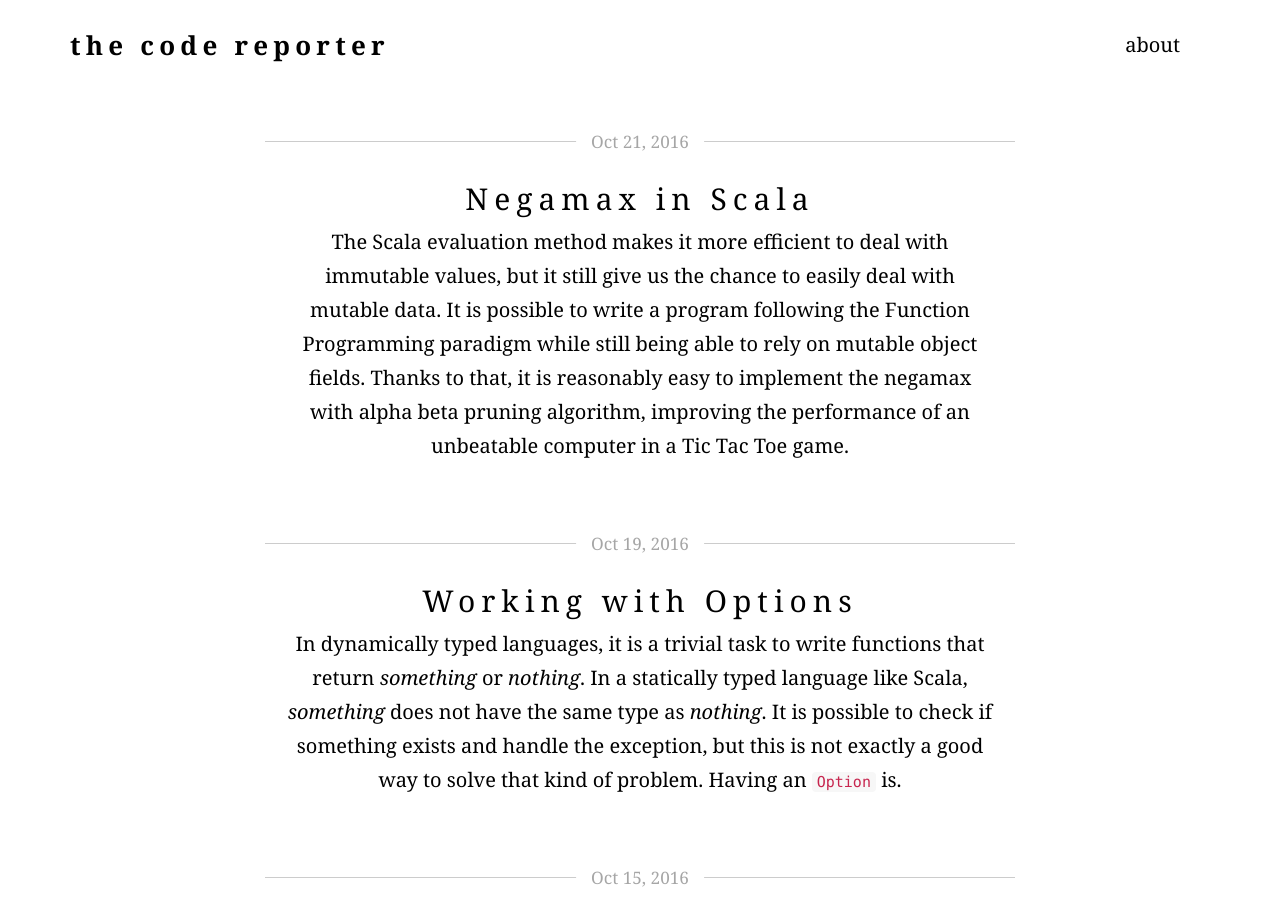
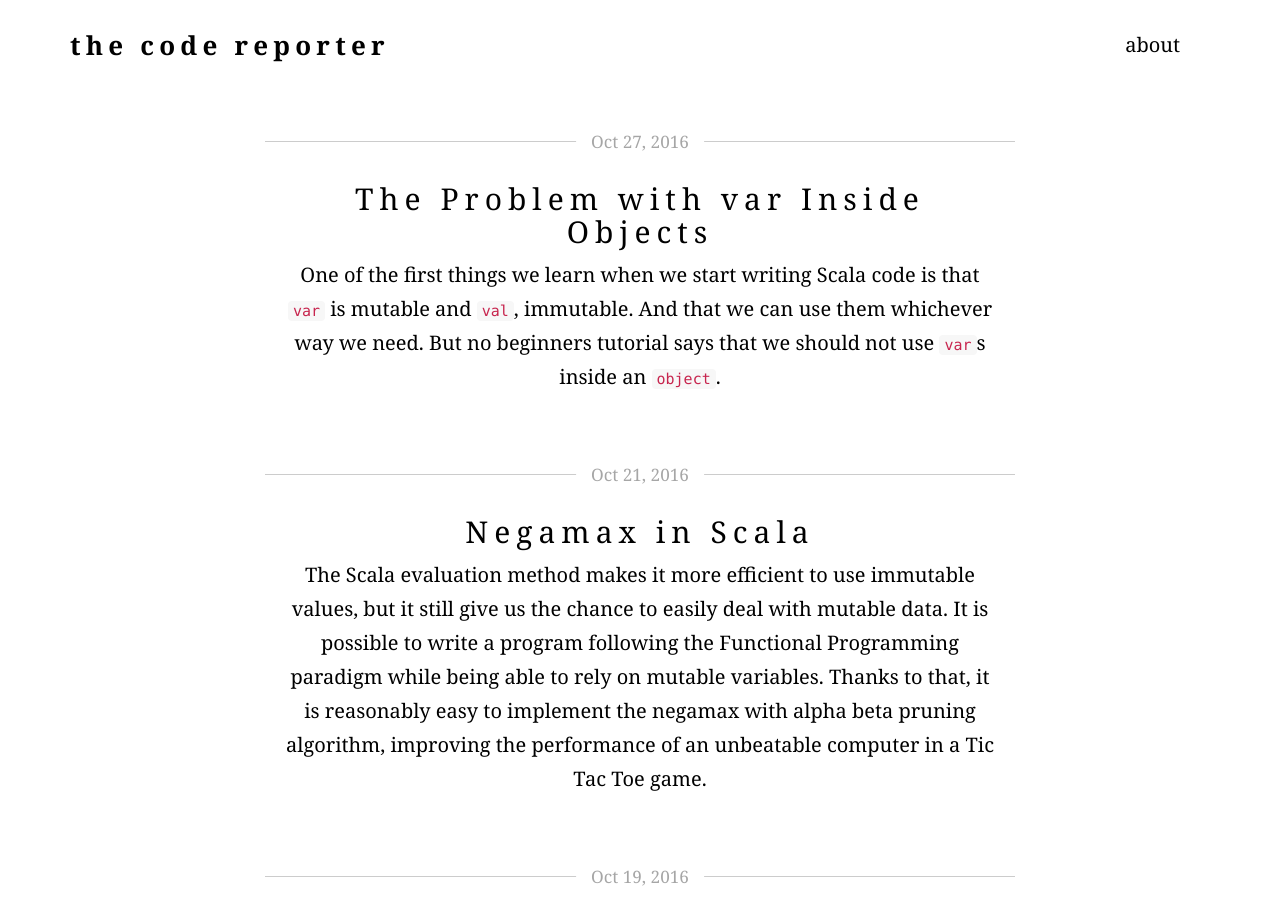
Before and after one commit to pwdd/pwdd.github.io, a Jekyll site: the page built from index.html, in a window 1280 px wide and 900 px high. Built offline with Jekyll 4.4.1, drawn with Linux system fonts in a browser that asks for light colours; nearby versions of some CDN libraries; some web fonts are replaced; some of the changed lines change nothing that is shown.

Commit message:
var inside objects

````diff
--- a/_posts/2016-10-21-negamax-in-scala.md
+++ b/_posts/2016-10-21-negamax-in-scala.md
@@ -6,7 +6,7 @@ category: apprenticeship
 tags: [scala]
 ---
 
-The [Scala evaluation method]({% post_url 2016-10-14-how-scala-is-evaluated %}) makes it more efficient to deal with immutable values, but it still give us the chance to easily deal with mutable data. It is possible to write a program following the Function Programming paradigm while still being able to rely on mutable object fields. Thanks to that, it is reasonably easy to implement the negamax with alpha beta pruning algorithm, improving the performance of an unbeatable computer in a Tic Tac Toe game. <!--more-->
+The [Scala evaluation method]({% post_url 2016-10-14-how-scala-is-evaluated %}) makes it more efficient to use immutable values, but it still give us the chance to easily deal with mutable data. It is possible to write a program following the Functional Programming paradigm while being able to rely on mutable variables. Thanks to that, it is reasonably easy to implement the negamax with alpha beta pruning algorithm, improving the performance of an unbeatable computer in a Tic Tac Toe game. <!--more-->
 
 ## Negamax with alpha beta pruning
 
@@ -38,7 +38,7 @@ The search would find that position 3 has the value 100 (the value returned by t
 
 In Clojure, because it is a purely functional language, trying to emulate the behavior of imperative programming and break out of loop if a condition is met and dealing with a mutable value (updating alpha) is complicated. At least, it was for me, when I tried. I [ended up](https://github.com/pwdd/ttt-clojure/blob/master/src/ttt/computer/negamax.clj#L27) using `map` to generate the boards and run the analysis.
 
-In Scala, because it can be used as a Object Oriented language, dealing with a mutable variable was easier. My solution was to have a `var` associated with the object and update it during the loop.
+In Scala, because it can be used as a Object Oriented language, dealing with a mutable variable was easier. My solution was to have a `var` associated with the class and update it during the loop.
 
 Two things to consider while writing the algorithm:
 
@@ -53,7 +53,7 @@ Here is a edited version of the solution. Both players start with the worst poss
 ```scala
 import scala.util.control.Breaks._
 
-object Negamax {
+class Negamax {
   var bestMove = -1
 
   def score(board: List[Symbol],
--- /dev/null
+++ b/_posts/2016-10-27-do-not-use-var-inside-objects.md
@@ -0,0 +1,37 @@
+---
+layout: post
+title:  "The Problem with var Inside Objects"
+date:   2016-10-27 14:21:32 -0500
+category: apprenticeship
+tags: [scala]
+---
+
+One of the first things we learn when we start writing Scala code is that `var` is mutable and `val`, immutable. And that we can use them whichever way we need. But no beginners tutorial says that we should not use `var`s inside an `object`. <!--more-->
+
+It does not mean that it is a forbidden operation, only that it will give us a big headache when we try to understand why a value is not what we expected.
+
+## What is an `object`
+
+When we create an object using `object Foo { //... }`, we create a singleton &mdash; an instance of a class that can be instantiated only once. If we use Scala as a functional language, an object works like a module, or a namespace. So, we can do things like `Foo.someFunction(args)` to execute a function.
+
+If we explicitly define a `class Foo { //... }` and then an object with the same name in the same source file, that object will be a *companion object* (a class and its companion object share each other private variables and methods).
+
+In his book [Programming Scala](http://www.artima.com/shop/programming_in_scala_3ed), prof. Martin Odersky says that <sup>[1](#footnote1)</sup>:
+
+> If you are a Java programmer, one way to think of singleton objects is as the home for any static methods you might have written in Java.
+
+That sentence is the key to understand why `var`s are dangerous inside an object. A `static` variable is a class variable and it's shared with all instances of that class. If a `static` variable gets changed at any point, all instances that use that `static` variable will have the value updated. This means that, in Scala, it is almost like having a **global and mutable** variable.
+
+## A `var` inside an object
+
+Having a global mutable variable is possible, and that is why we can declare them inside an object without getting any compile error. But if we use them, we can end up having to deal with unexpected values. I found out about the problem when my unit tests started to randomly fail. It was hard to isolate the problem, because the failures would happen in different moments and return different errors.
+
+This kind of problem happens because all the tests run against an object that don't get instantiated for each test block, so the `var`s can have different values depending on when/how the tests are executed.
+
+## The solution
+
+There are some hacks to fix the problem with the unit tests, like creating some kind of `reset` method. Most of the suggestions I saw while researching about it seemed to make the design more complicated than cleaner. My solution was to simply turn the object (`Negamax`) into a class, and then instantiate the object when needed.
+
+---
+<p id="footnote1"> The book continues: <em>"A singleton object is more than a holder of static methods, however. It is a
+first-class object."</em> </p>
````
